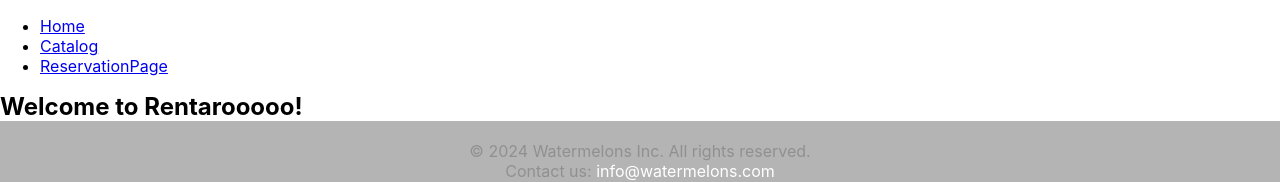
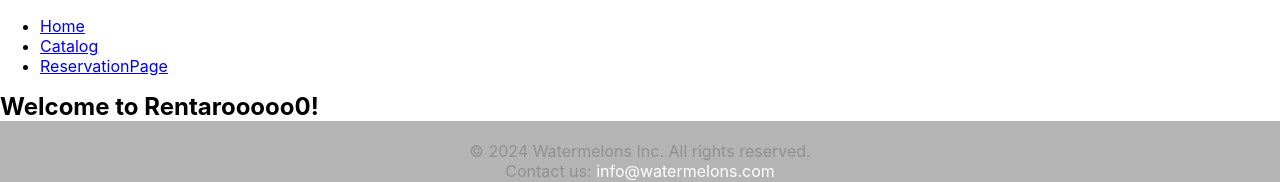
Before and after one commit to samjamhen/Watermelons-soen341projectW2024, a React (Create React App) app in the folder rentaroo/: page / in a window 1280 px wide. Shown: the top 182 px of the page. Built offline with nearby package versions, Linux system fonts and the light colour scheme.

Commit message:
change example

```diff
--- a/rentaroo/src/pages/Home.jsx
+++ b/rentaroo/src/pages/Home.jsx
@@ -8,7 +8,7 @@ const Home = () => {
     <div>
       <Header />
       <main>
-        <h2>Welcome to Rentarooooo!</h2>
+        <h2>Welcome to Rentarooooo0!</h2>
                 {/* Add more components as needed */}
       </main>
       <Footer />
```
